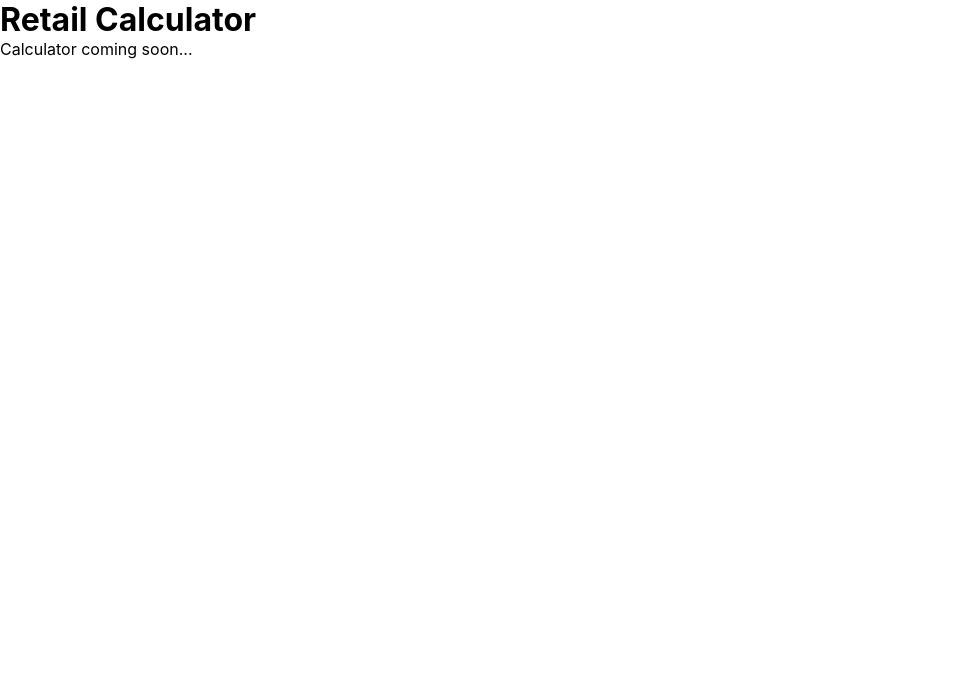
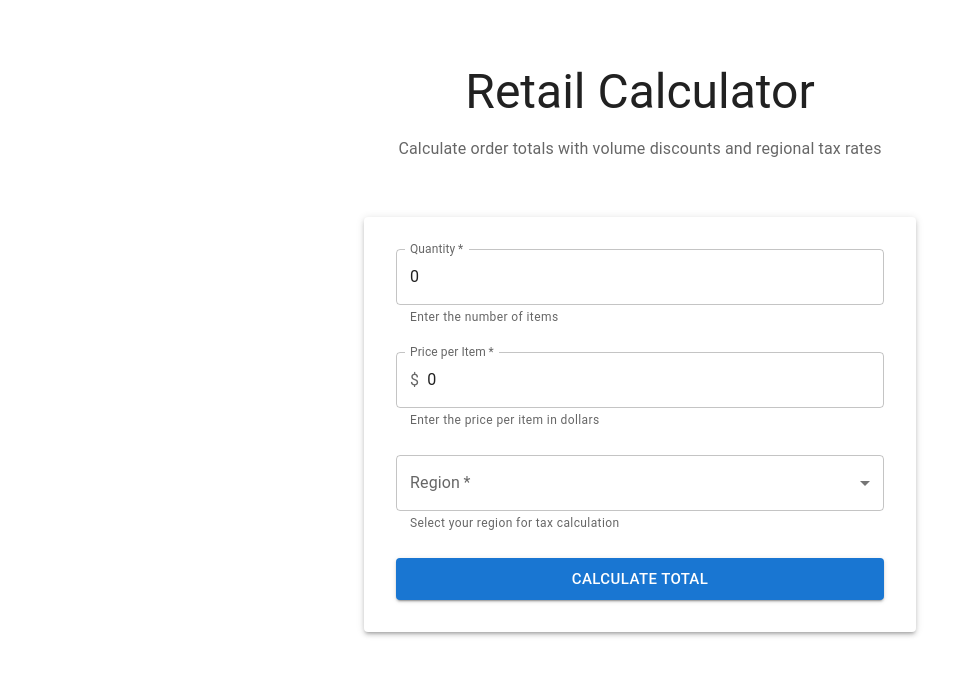
Before and after one commit to AlexTheFrontend/calculator-exercise, a Next.js app: page / in a window 1280 px wide. Shown: the top 676 px of the page, without its empty margins (0-980 px from the left). Built offline with nearby package versions, Linux system fonts and the light colour scheme.

Commit message:
Adding molecules and changing app to display the web calculator

```diff
--- /dev/null
+++ b/app/ThemeRegistry.tsx
@@ -0,0 +1,29 @@
+'use client';
+
+import { ThemeProvider, createTheme } from '@mui/material/styles';
+import CssBaseline from '@mui/material/CssBaseline';
+
+const theme = createTheme({
+  palette: {
+    mode: 'light',
+    primary: {
+      main: '#1976d2',
+    },
+    secondary: {
+      main: '#dc004e',
+    },
+  },
+});
+
+export default function ThemeRegistry({
+  children,
+}: {
+  children: React.ReactNode;
+}) {
+  return (
+    <ThemeProvider theme={theme}>
+      <CssBaseline />
+      {children}
+    </ThemeProvider>
+  );
+}
--- a/app/layout.tsx
+++ b/app/layout.tsx
@@ -1,5 +1,6 @@
 import type { Metadata } from "next";
 import "./globals.css";
+import ThemeRegistry from "./ThemeRegistry";
 
 export const metadata: Metadata = {
   title: "Retail Calculator",
@@ -13,7 +14,9 @@ export default function RootLayout({
 }>) {
   return (
     <html lang="en">
-      <body>{children}</body>
+      <body>
+        <ThemeRegistry>{children}</ThemeRegistry>
+      </body>
     </html>
   );
 }
--- a/app/page.tsx
+++ b/app/page.tsx
@@ -1,8 +1,21 @@
+import { CalculatorForm } from '@/organisms';
+import Box from '@mui/material/Box';
+import Typography from '@mui/material/Typography';
+import Container from '@mui/material/Container';
+
 export default function Home() {
   return (
-    <main>
-      <h1>Retail Calculator</h1>
-      <p>Calculator coming soon...</p>
-    </main>
+    <Container maxWidth="md">
+      <Box sx={{ py: 8 }}>
+        <Typography variant="h3" component="h1" gutterBottom align="center">
+          Retail Calculator
+        </Typography>
+        <Typography variant="body1" color="text.secondary" align="center" sx={{ mb: 4 }}>
+          Calculate order totals with volume discounts and regional tax rates
+        </Typography>
+
+        <CalculatorForm />
+      </Box>
+    </Container>
   );
 }
--- /dev/null
+++ b/src/molecules/PriceInput.tsx
@@ -0,0 +1,36 @@
+import React from 'react';
+import { NumberInput, NumberInputProps } from '@/atoms';
+import InputAdornment from '@mui/material/InputAdornment';
+
+export interface PriceInputProps extends Omit<NumberInputProps, 'label'> {
+  error?: boolean;
+  helperText?: string;
+}
+
+/**
+ * Price input molecule - Labeled currency input with validation for price per item
+ */
+export const PriceInput: React.FC<PriceInputProps> = ({
+  error,
+  helperText,
+  ...props
+}) => {
+  return (
+    <NumberInput
+      label="Price per Item"
+      placeholder="Enter price"
+      required
+      fullWidth
+      error={error}
+      helperText={helperText || 'Enter the price per item in dollars'}
+      InputProps={{
+        startAdornment: <InputAdornment position="start">$</InputAdornment>,
+      }}
+      inputProps={{
+        step: 0.01,
+        min: 0.01,
+      }}
+      {...props}
+    />
+  );
+};
--- /dev/null
+++ b/src/molecules/QuantityInput.tsx
@@ -0,0 +1,32 @@
+import React from 'react';
+import { NumberInput, NumberInputProps } from '@/atoms';
+
+export interface QuantityInputProps extends Omit<NumberInputProps, 'label'> {
+  error?: boolean;
+  helperText?: string;
+}
+
+/**
+ * Quantity input molecule - Labeled numeric input with validation for quantity
+ */
+export const QuantityInput: React.FC<QuantityInputProps> = ({
+  error,
+  helperText,
+  ...props
+}) => {
+  return (
+    <NumberInput
+      label="Quantity"
+      placeholder="Enter quantity"
+      required
+      fullWidth
+      error={error}
+      helperText={helperText || 'Enter the number of items'}
+      inputProps={{
+        step: 1,
+        min: 1,
+      }}
+      {...props}
+    />
+  );
+};
--- /dev/null
+++ b/src/molecules/RegionInput.tsx
@@ -0,0 +1,27 @@
+import React from 'react';
+import { RegionSelector, RegionSelectorProps } from '@/atoms';
+
+export interface RegionInputProps extends Omit<RegionSelectorProps, 'label'> {
+  error?: boolean;
+  helperText?: string;
+}
+
+/**
+ * Region input molecule - Labeled region selector with validation
+ */
+export const RegionInput: React.FC<RegionInputProps> = ({
+  error,
+  helperText,
+  ...props
+}) => {
+  return (
+    <RegionSelector
+      label="Region"
+      required
+      fullWidth
+      error={error}
+      helperText={helperText || 'Select your region for tax calculation'}
+      {...props}
+    />
+  );
+};
--- /dev/null
+++ b/src/molecules/ResultDisplay.tsx
@@ -0,0 +1,92 @@
+import React from 'react';
+import Box from '@mui/material/Box';
+import Typography from '@mui/material/Typography';
+import Divider from '@mui/material/Divider';
+import { CalculatorResult } from '@/types';
+
+export interface ResultDisplayProps {
+  result: CalculatorResult | null;
+}
+
+/**
+ * Format a number as currency (USD)
+ */
+const formatCurrency = (amount: number): string => {
+  return new Intl.NumberFormat('en-US', {
+    style: 'currency',
+    currency: 'USD',
+  }).format(amount);
+};
+
+/**
+ * Format a decimal as percentage
+ */
+const formatPercentage = (rate: number): string => {
+  return `${(rate * 100).toFixed(2)}%`;
+};
+
+/**
+ * Result display molecule - Formatted output showing calculation breakdown
+ */
+export const ResultDisplay: React.FC<ResultDisplayProps> = ({ result }) => {
+  if (!result) {
+    return (
+      <Box sx={{ p: 3, textAlign: 'center', bgcolor: 'grey.50', borderRadius: 1 }}>
+        <Typography variant="body1" color="text.secondary">
+          Enter values and calculate to see results
+        </Typography>
+      </Box>
+    );
+  }
+
+  return (
+    <Box sx={{ p: 3, bgcolor: 'background.paper', borderRadius: 1, border: '1px solid', borderColor: 'divider' }}>
+      <Typography variant="h6" gutterBottom>
+        Calculation Results
+      </Typography>
+
+      <Box sx={{ mt: 2 }}>
+        <Box sx={{ display: 'flex', justifyContent: 'space-between', mb: 1 }}>
+          <Typography variant="body2" color="text.secondary">
+            Subtotal:
+          </Typography>
+          <Typography variant="body2">{formatCurrency(result.subtotal)}</Typography>
+        </Box>
+
+        <Box sx={{ display: 'flex', justifyContent: 'space-between', mb: 1 }}>
+          <Typography variant="body2" color="text.secondary">
+            Discount ({formatPercentage(result.discountRate)}):
+          </Typography>
+          <Typography variant="body2" color="success.main">
+            -{formatCurrency(result.discountAmount)}
+          </Typography>
+        </Box>
+
+        <Box sx={{ display: 'flex', justifyContent: 'space-between', mb: 1 }}>
+          <Typography variant="body2" color="text.secondary">
+            Discounted Price:
+          </Typography>
+          <Typography variant="body2">{formatCurrency(result.discountedPrice)}</Typography>
+        </Box>
+
+        <Box sx={{ display: 'flex', justifyContent: 'space-between', mb: 2 }}>
+          <Typography variant="body2" color="text.secondary">
+            Tax ({formatPercentage(result.taxRate)}):
+          </Typography>
+          <Typography variant="body2">{formatCurrency(result.taxAmount)}</Typography>
+        </Box>
+
+        <Divider sx={{ my: 2 }} />
+
+        <Box sx={{ display: 'flex', justifyContent: 'space-between' }}>
+          <Typography variant="h6" fontWeight="bold">
+            Total:
+          </Typography>
+          <Typography variant="h6" fontWeight="bold" color="primary">
+            {formatCurrency(result.total)}
+          </Typography>
+        </Box>
+      </Box>
+    </Box>
+  );
+};
--- /dev/null
+++ b/src/molecules/index.ts
@@ -0,0 +1,11 @@
+export { QuantityInput } from './QuantityInput';
+export type { QuantityInputProps } from './QuantityInput';
+
+export { PriceInput } from './PriceInput';
+export type { PriceInputProps } from './PriceInput';
+
+export { RegionInput } from './RegionInput';
+export type { RegionInputProps } from './RegionInput';
+
+export { ResultDisplay } from './ResultDisplay';
+export type { ResultDisplayProps } from './ResultDisplay';
--- /dev/null
+++ b/src/organisms/CalculatorForm.tsx
@@ -0,0 +1,73 @@
+'use client';
+
+import React, { useState } from 'react';
+import Box from '@mui/material/Box';
+import Paper from '@mui/material/Paper';
+import Stack from '@mui/material/Stack';
+import { QuantityInput, PriceInput, RegionInput, ResultDisplay } from '@/molecules';
+import { SubmitButton } from '@/atoms';
+import { RegionCode, CalculatorResult } from '@/types';
+import { calculateOrder } from '@/utils/calculator';
+
+/**
+ * Calculator form organism - Complete form with all inputs and calculation logic
+ */
+export const CalculatorForm: React.FC = () => {
+  const [quantity, setQuantity] = useState<number>(0);
+  const [pricePerItem, setPricePerItem] = useState<number>(0);
+  const [region, setRegion] = useState<RegionCode | ''>('');
+  const [result, setResult] = useState<CalculatorResult | null>(null);
+
+  const handleSubmit = (event: React.FormEvent) => {
+    event.preventDefault();
+
+    // Validate inputs
+    if (quantity <= 0 || pricePerItem <= 0 || !region) {
+      return;
+    }
+
+    // Calculate the order
+    const calculatedResult = calculateOrder({
+      quantity,
+      pricePerItem,
+      region: region as RegionCode,
+    });
+
+    setResult(calculatedResult);
+  };
+
+  return (
+    <Box sx={{ maxWidth: 600, mx: 'auto', p: 3 }}>
+      <Paper elevation={3} sx={{ p: 4 }}>
+        <form onSubmit={handleSubmit}>
+          <Stack spacing={3}>
+            <QuantityInput
+              value={quantity}
+              onNumberChange={setQuantity}
+            />
+
+            <PriceInput
+              value={pricePerItem}
+              onNumberChange={setPricePerItem}
+            />
+
+            <RegionInput
+              value={region}
+              onRegionChange={setRegion}
+            />
+
+            <SubmitButton>
+              Calculate Total
+            </SubmitButton>
+          </Stack>
+        </form>
+
+        {result && (
+          <Box sx={{ mt: 4 }}>
+            <ResultDisplay result={result} />
+          </Box>
+        )}
+      </Paper>
+    </Box>
+  );
+};
--- /dev/null
+++ b/src/organisms/index.ts
@@ -0,0 +1 @@
+export { CalculatorForm } from './CalculatorForm';
```
